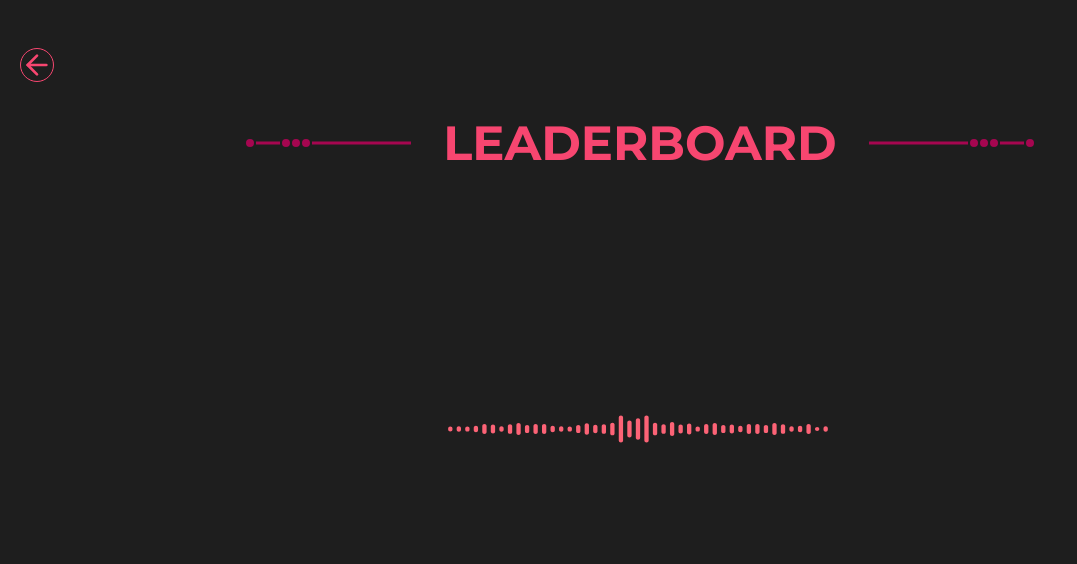
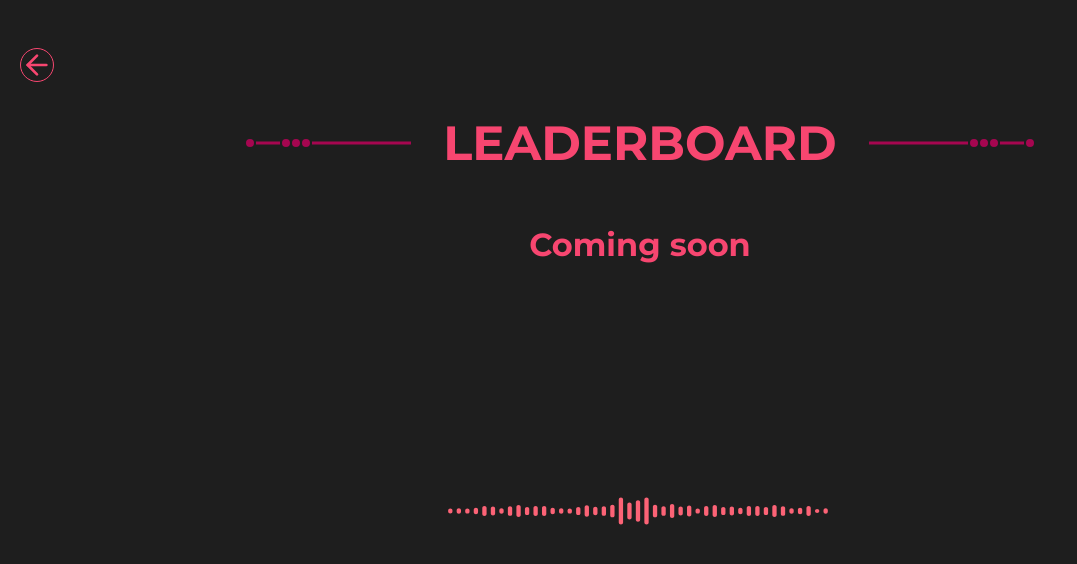
Before and after one commit to Excel2023Web/excelerate-2023, a React (Create React App) app: page /leaderboard in a window 1280 px wide. Shown: the top 564 px of the page, without its empty margins (0-1077 px from the left). Built offline with nearby package versions, Linux system fonts and the light colour scheme; a web font is replaced by a local one.

Commit message:
coming soon

```diff
--- a/src/pages/Leaderboard/Leaderboard.css
+++ b/src/pages/Leaderboard/Leaderboard.css
@@ -18,7 +18,10 @@
   width: 100%;
   align-items: center;
 }
-
+.coming__sonn_txt{
+  color: var(--secondaryColor);
+  font-family: var(--primary-font);
+}
 .goBack{
   margin-left: 10px;
   margin-left: 20px;
--- a/src/pages/Leaderboard/Leaderboard.jsx
+++ b/src/pages/Leaderboard/Leaderboard.jsx
@@ -35,6 +35,7 @@ const Leaderboard = () => {
         <img src={titleVecotrRight} alt="" />
       </div>
       <div className="coming__son">
+        <h1 className="coming__sonn_txt">Coming soon</h1>
         <Lottie
           animationData={comingSoonAnimation}
           loop={true}
```
